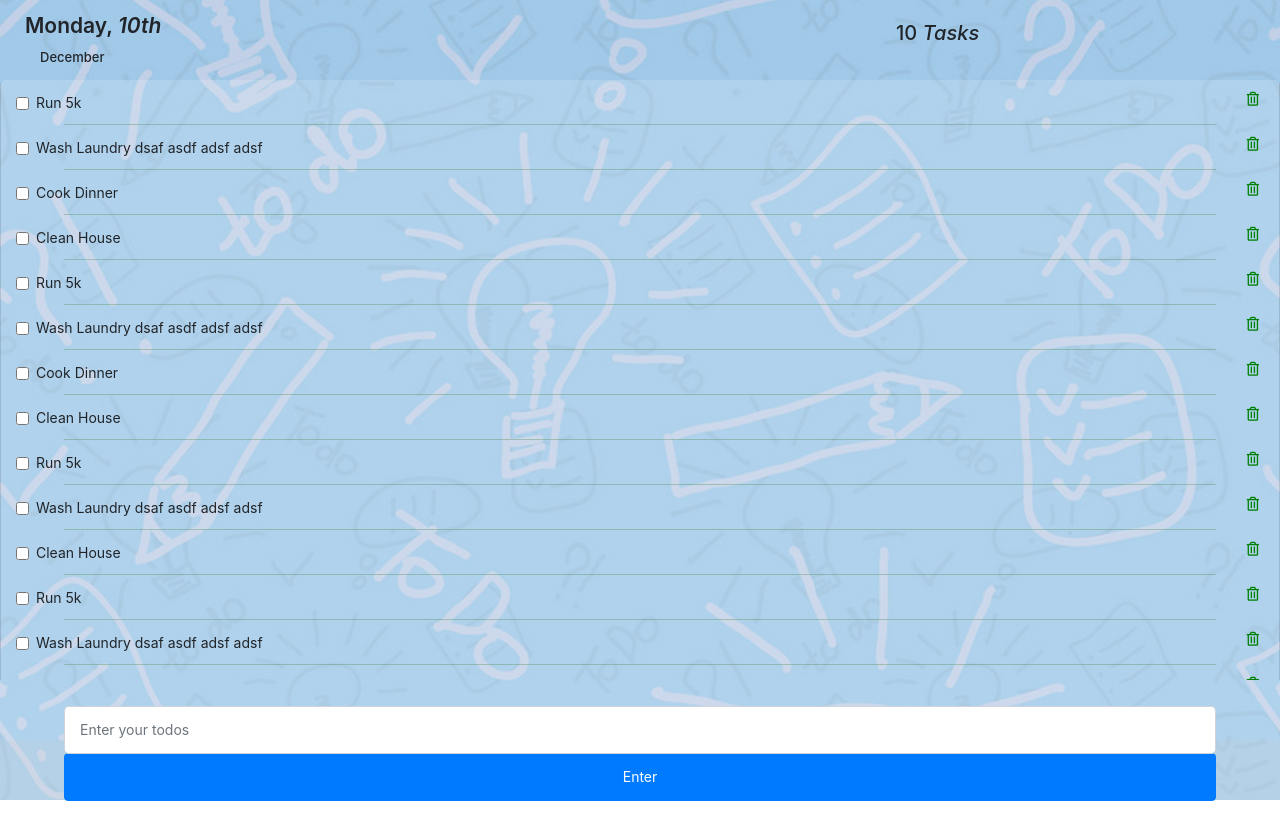
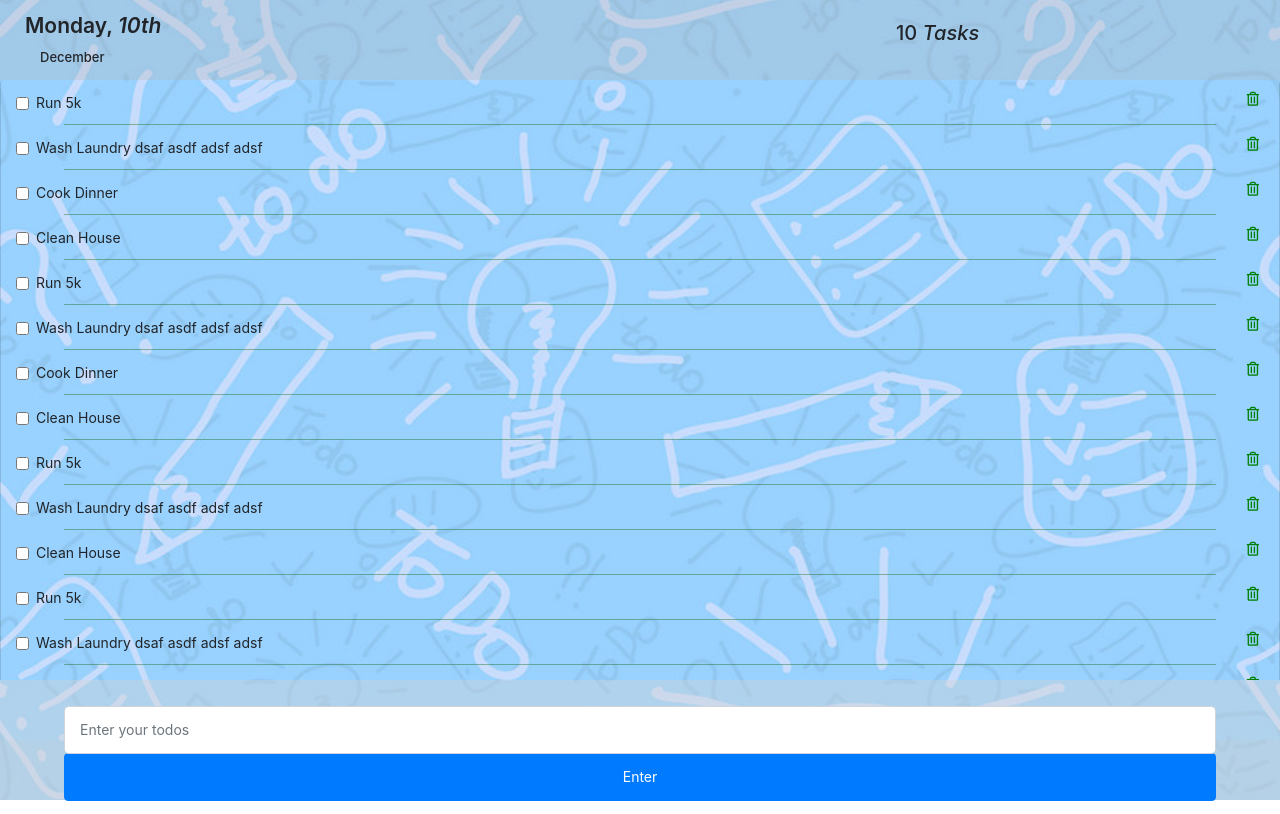
Before and after one commit to LeoEspinoza12/react_project_03, a React (Create React App) app: page / in a window 1280 px wide. Built offline with nearby package versions, Linux system fonts and the light colour scheme.

Commit message:
added some css

```diff
--- a/src/containers/Main.css
+++ b/src/containers/Main.css
@@ -114,7 +114,8 @@
   width: 100;
   height: 48px;
   padding-left: 35px;
-  background: rgb(210,210,210, 0.4);
+  /* background: rgb(210,210,210, 0.4);   */
+  background: transparent;
   border-radius: 0;
   border-bottom: none;
   border-top: none;
```
